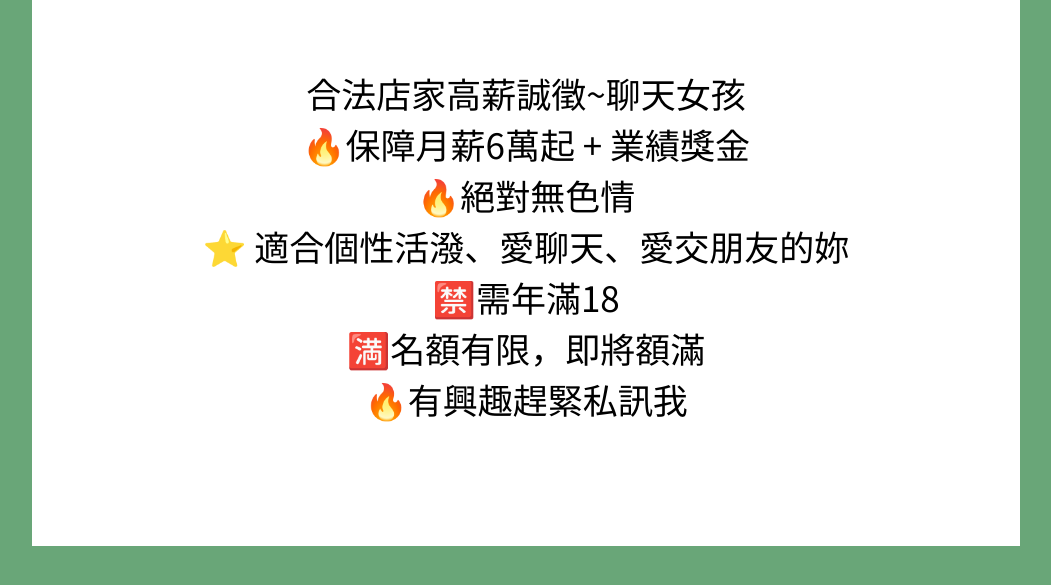
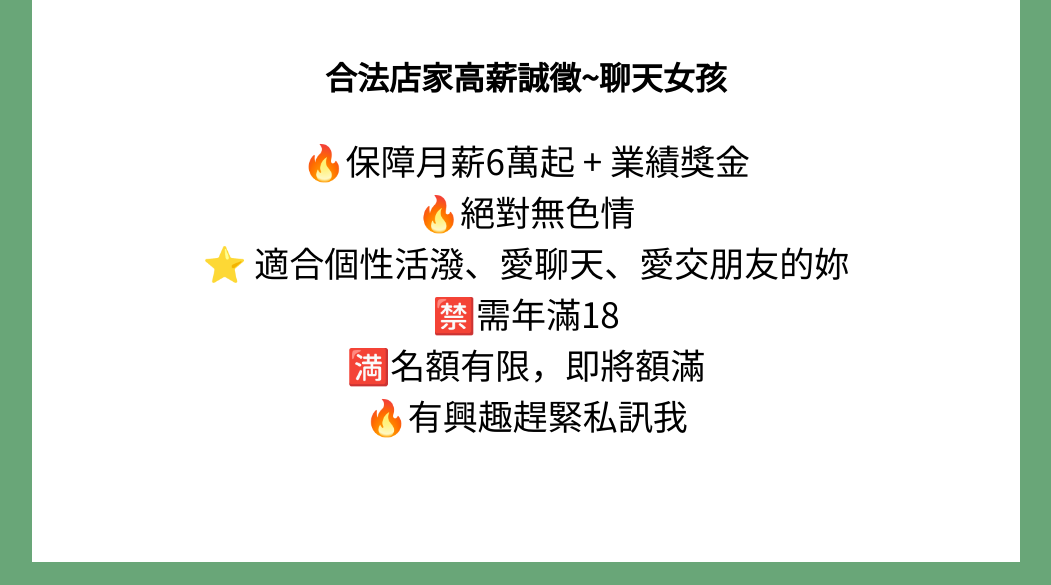
Before and after one commit to 888Owl/JoJo.club, a plain HTML site: page employment.html in a window 1280 px wide. Shown: the part 730-1315 px from the top of the page, without its empty margins (114-1165 px from the left). Drawn offline with Linux system fonts and the light colour scheme.

Commit message:
Update employment.html

```diff
--- a/employment.html
+++ b/employment.html
@@ -34,7 +34,8 @@
           <span id="underline">工作地點</span>：各大知名飯店及餐廳，私人招待所。</p>
       </div>
       <div class="employment-role">
-        <p class="employment-incentives">合法店家高薪誠徵~聊天女孩 <br>
+        <h1 class="bigger">合法店家高薪誠徵~聊天女孩</h1>
+        <p class="employment-incentives">
           🔥保障月薪6萬起 + 業績獎金<br>
           🔥絕對無色情<br>
           ⭐ 適合個性活潑、愛聊天、愛交朋友的妳<br>
```
